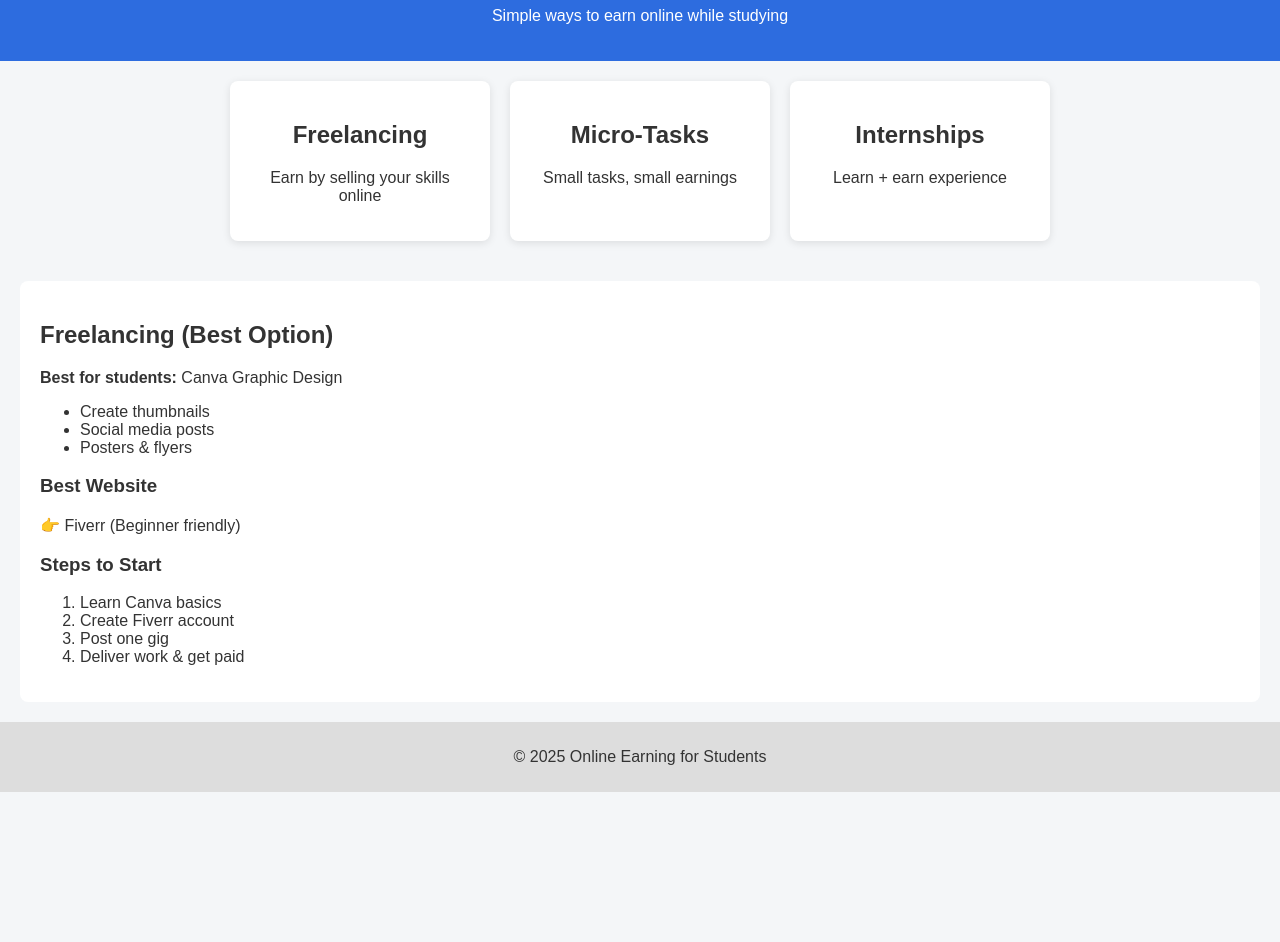
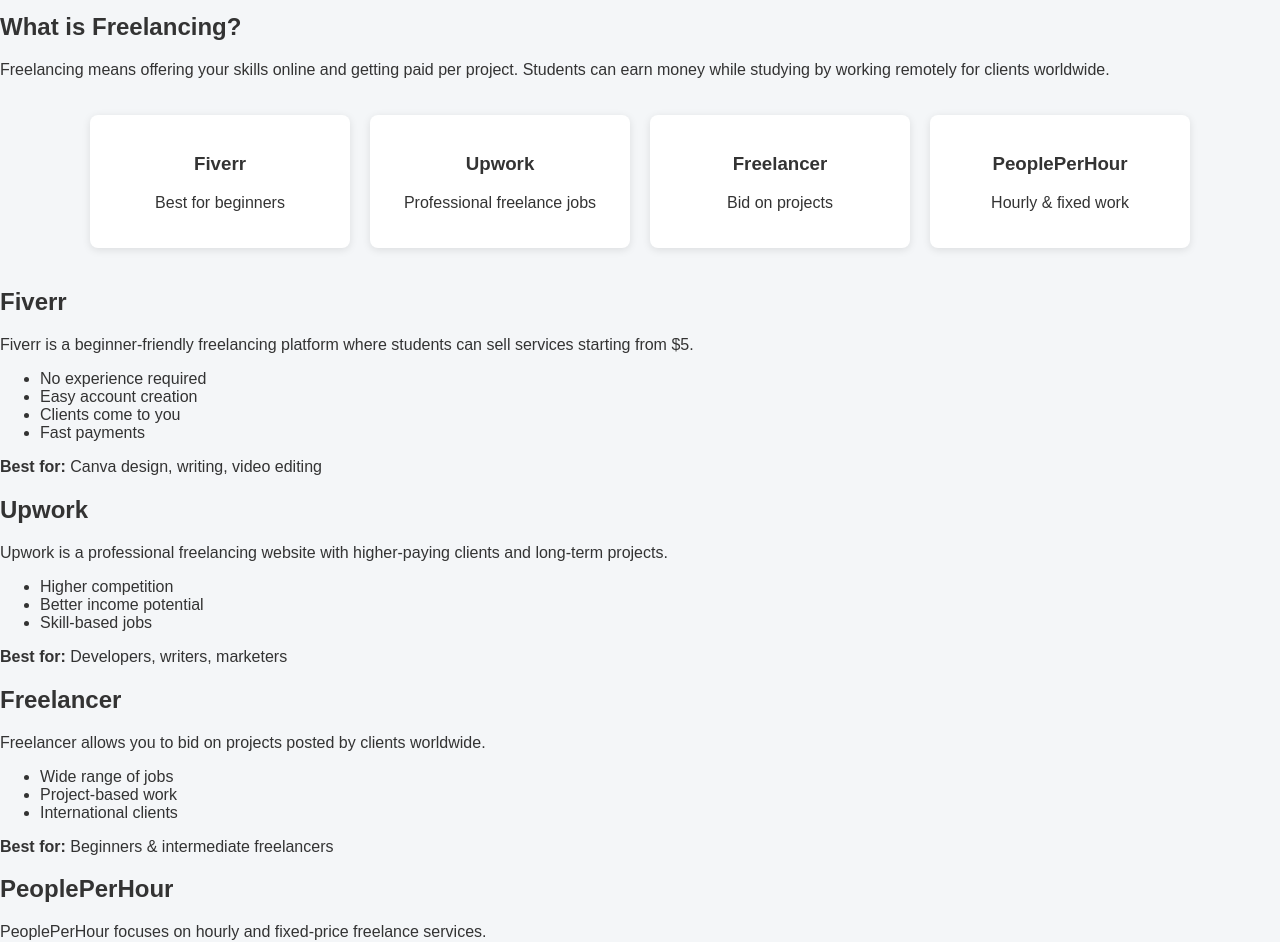
Before and after one commit to hashirwahid/my-website, a plain HTML site: page index.html in a window 1280 px wide. Shown: the part 93-1035 px from the top of the page. Before the commit the page ends 885 px from the top, so only its background shows below. Drawn offline with Linux system fonts and the light colour scheme.

Commit message:
Update index.html

```diff
--- a/index.html
+++ b/index.html
@@ -2,59 +2,114 @@
 <html lang="en">
 <head>
   <meta charset="UTF-8">
-  <title>Online Earning for Students</title>
+  <title>Online Earning for Students – Freelancing</title>
   <link rel="stylesheet" href="style.css">
 </head>
 <body>
 
-<header>
+<!-- HERO -->
+<section class="hero">
   <h1>Online Earning for Students</h1>
-  <p>Simple ways to earn online while studying</p>
-</header>
+  <p>Earn online through freelancing — real skills, real income</p>
+</section>
 
+<!-- INTRO -->
+<section class="intro">
+  <h2>What is Freelancing?</h2>
+  <p>
+    Freelancing means offering your skills online and getting paid per project.
+    Students can earn money while studying by working remotely for clients worldwide.
+  </p>
+</section>
+
+<!-- CARDS -->
 <section class="cards">
 
-  <div class="card" onclick="openPage('freelancing')">
-    <h2>Freelancing</h2>
-    <p>Earn by selling your skills online</p>
+  <div class="card" onclick="showDetail('fiverr')">
+    <h3>Fiverr</h3>
+    <p>Best for beginners</p>
   </div>
 
-  <div class="card" onclick="openPage('microtasks')">
-    <h2>Micro-Tasks</h2>
-    <p>Small tasks, small earnings</p>
+  <div class="card" onclick="showDetail('upwork')">
+    <h3>Upwork</h3>
+    <p>Professional freelance jobs</p>
   </div>
 
-  <div class="card" onclick="openPage('internships')">
-    <h2>Internships</h2>
-    <p>Learn + earn experience</p>
+  <div class="card" onclick="showDetail('freelancer')">
+    <h3>Freelancer</h3>
+    <p>Bid on projects</p>
+  </div>
+
+  <div class="card" onclick="showDetail('peopleperhour')">
+    <h3>PeoplePerHour</h3>
+    <p>Hourly & fixed work</p>
   </div>
 
 </section>
 
-<section id="content">
-  <h2>Freelancing (Best Option)</h2>
-  <p><strong>Best for students:</strong> Canva Graphic Design</p>
+<!-- DETAILS -->
+<section class="details" id="details">
 
-  <ul>
-    <li>Create thumbnails</li>
-    <li>Social media posts</li>
-    <li>Posters & flyers</li>
-  </ul>
+  <div class="detail" id="fiverr">
+    <h2>Fiverr</h2>
+    <p>
+      Fiverr is a beginner-friendly freelancing platform where students can sell
+      services starting from $5.
+    </p>
+    <ul>
+      <li>No experience required</li>
+      <li>Easy account creation</li>
+      <li>Clients come to you</li>
+      <li>Fast payments</li>
+    </ul>
+    <p><strong>Best for:</strong> Canva design, writing, video editing</p>
+  </div>
 
-  <h3>Best Website</h3>
-  <p>👉 Fiverr (Beginner friendly)</p>
+  <div class="detail" id="upwork">
+    <h2>Upwork</h2>
+    <p>
+      Upwork is a professional freelancing website with higher-paying clients
+      and long-term projects.
+    </p>
+    <ul>
+      <li>Higher competition</li>
+      <li>Better income potential</li>
+      <li>Skill-based jobs</li>
+    </ul>
+    <p><strong>Best for:</strong> Developers, writers, marketers</p>
+  </div>
 
-  <h3>Steps to Start</h3>
-  <ol>
-    <li>Learn Canva basics</li>
-    <li>Create Fiverr account</li>
-    <li>Post one gig</li>
-    <li>Deliver work & get paid</li>
-  </ol>
+  <div class="detail" id="freelancer">
+    <h2>Freelancer</h2>
+    <p>
+      Freelancer allows you to bid on projects posted by clients worldwide.
+    </p>
+    <ul>
+      <li>Wide range of jobs</li>
+      <li>Project-based work</li>
+      <li>International clients</li>
+    </ul>
+    <p><strong>Best for:</strong> Beginners & intermediate freelancers</p>
+  </div>
+
+  <div class="detail" id="peopleperhour">
+    <h2>PeoplePerHour</h2>
+    <p>
+      PeoplePerHour focuses on hourly and fixed-price freelance services.
+    </p>
+    <ul>
+      <li>Verified clients</li>
+      <li>Quality projects</li>
+      <li>Skill-focused platform</li>
+    </ul>
+    <p><strong>Best for:</strong> Designers & developers</p>
+  </div>
+
 </section>
 
+<!-- FOOTER -->
 <footer>
-  <p>© 2025 Online Earning for Students</p>
+  <p>© 2025 Online Earning for Students – Freelancing</p>
 </footer>
 
 <script src="script.js"></script>
```
